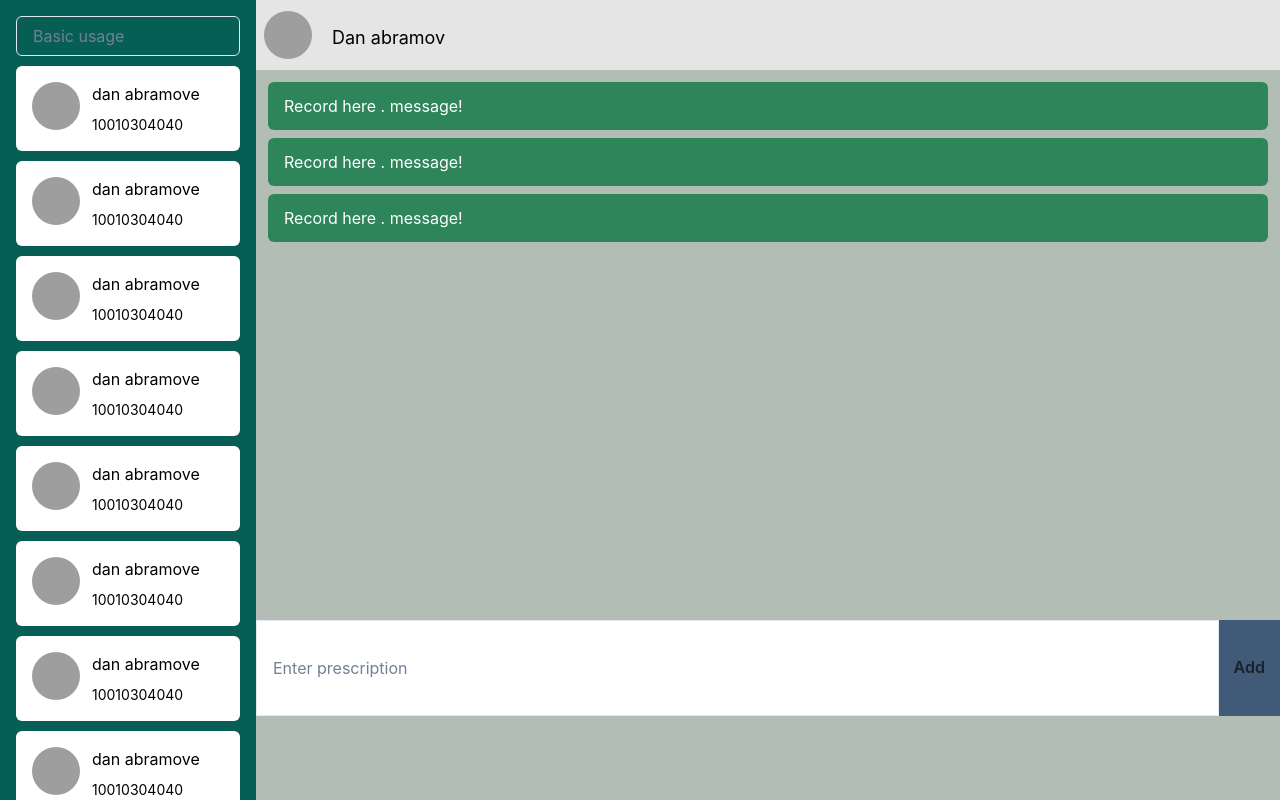
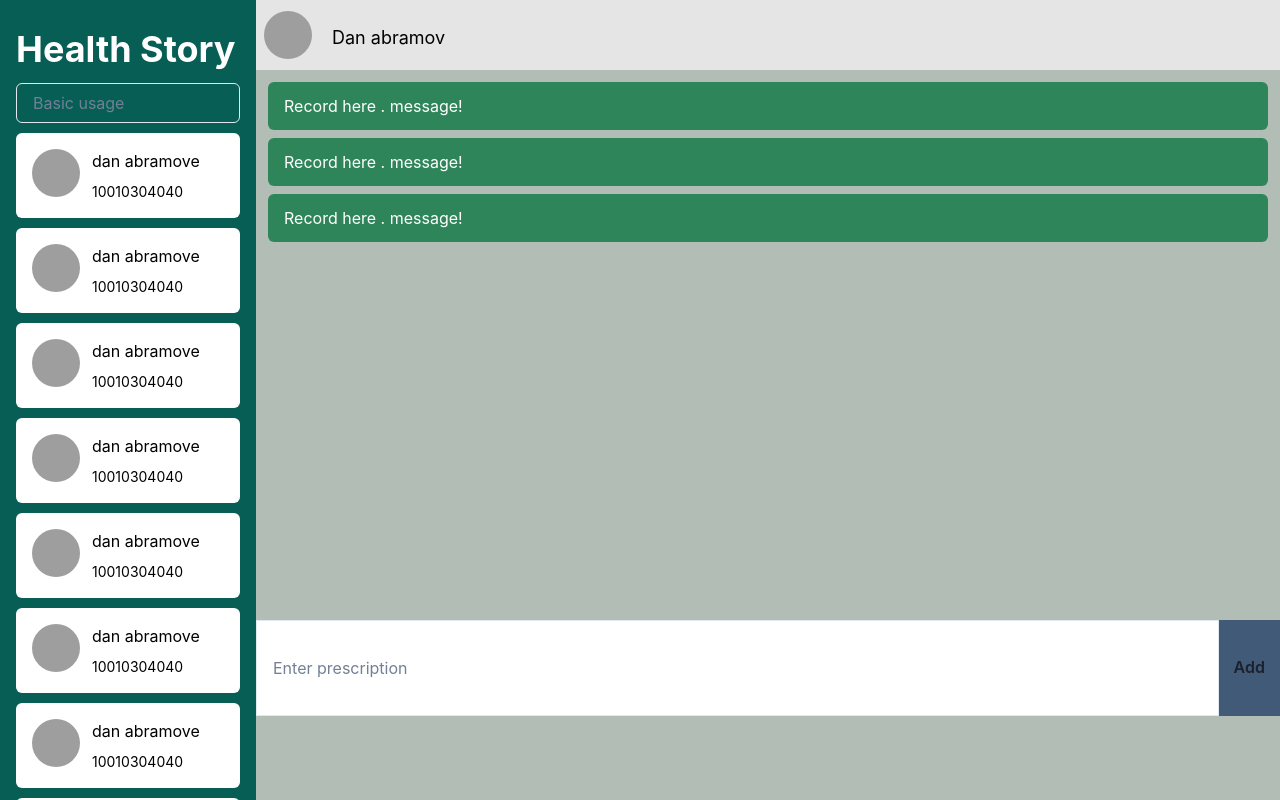
Before and after one commit to sreehari2003/healthStory, a React (Vite) app: page /dashboard in a window 1280 px wide. Built offline with nearby package versions, Linux system fonts and the light colour scheme; grey boxes are pictures that could not be loaded.

Commit message:
feat: add heading to dashboard

```diff
--- a/src/components/dashboard/Main.jsx
+++ b/src/components/dashboard/Main.jsx
@@ -8,6 +8,7 @@ import {
   Input,
   Flex,
   Button,
+  Heading
 } from "@chakra-ui/react";
 import { Text } from "@chakra-ui/react";
 import Card from "./Card";
@@ -34,6 +35,7 @@ function SideSection() {
             },
           }}
         >
+          <Heading pt={3} pb={3} >Health Story</Heading>
           <Input placeholder="Basic usage" color="white" />
 
           <Box w="100%">
```
